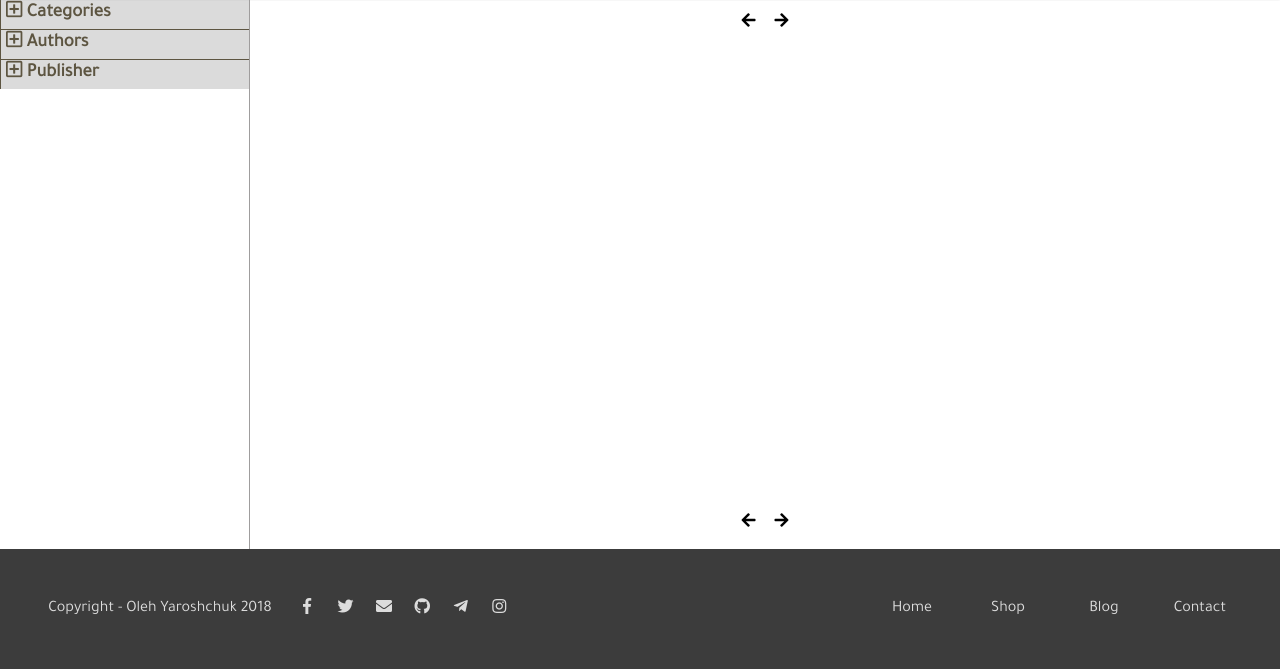
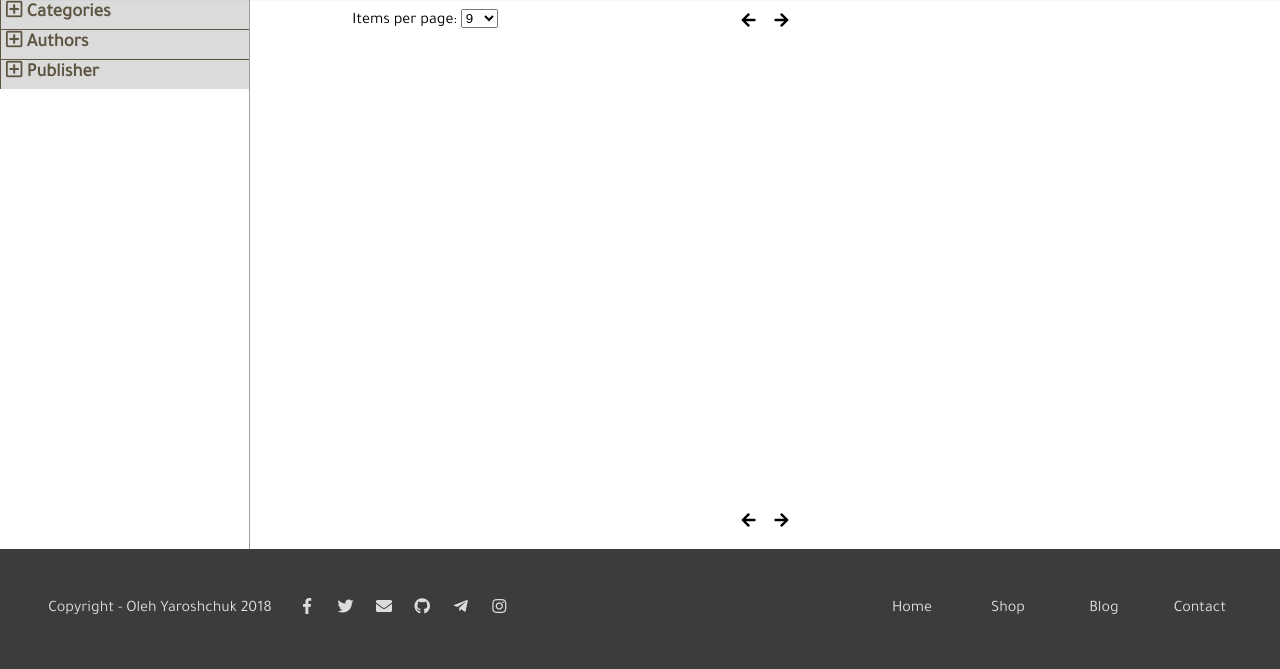
Before and after one commit to Syarol/Oasis, a PHP site: page /views/search.html in a window 1280 px wide. Shown: the part 131-800 px from the top of the page. Run offline with PHP 8.4, Linux system fonts and the light colour scheme; some libraries are stand-ins or nearby versions; some web fonts are replaced.

Commit message:
Added new feature
Added possibility of changing finded items count that showed on page

```diff
--- a/app/public/css/search.css
+++ b/app/public/css/search.css
@@ -106,7 +106,7 @@
   grid-row-start: 2;
   grid-template-columns: 250px 1fr;
   grid-template-rows: 50px 1fr;
-  grid-template-areas: "search-text search-text" "aside founded";
+  grid-template-areas: "search-text search-text" "aside finded";
 }
 
 .search-text-wrapper{
@@ -125,47 +125,85 @@
   font-family: 'Cabin', sans-serif;
 }
 
-#founded_section{
+#finded_section{
   grid-template-rows: 40px 1fr 40px;
   grid-row-gap: 5px;
   padding: 5px;
-  grid-area: founded;
+  grid-area: finded;
   align-items: start;
-  grid-template-areas: "pagination-top" "founded-items" "pagination-bottom";
+  grid-template-areas: "finded-top-container" "finded-items" "pagination-bottom";
 }
 
-#founded-items-container{
+.finded-section-top-container{
+  grid-area: finded-top-container;
+  grid-template-columns: repeat(3, 1fr);
+  grid-template-areas: "per-page pagination sort-by";
+  width: 100%;
+  font-family: 'Tajawal', sans-serif;
+}
+
+.choose-per-page-container{
+  grid-area: per-page;
+}
+
+.pagination {
+  display: flex;
+}
+
+.pagination-top{
+  grid-are: pagination;
+}
+
+.pagination-bottom{
+  grid-area: pagination-bottom;
+  font-family: 'Tajawal', sans-serif;
+}
+
+.pagination span {
+  padding: 8px;
+  border-radius: 2px;
+  transition: .5s;
+  margin: 0 1px;
+  width: 15px;
+}
+
+.pagination span:hover:not(.pagination-three-dots) {
+  background-color: #ddd;
+}
+
+
+#finded-items-container{
   display: grid;
   grid-template-columns: repeat(3, 1fr);
   grid-gap: 15px;
 }
 
-.founded-item{
+.finded-item{
   border: 1px solid #c8c6c6;
   grid-template-rows: 1fr 35px 20px 25px 50px;
   transition: .5s;
 }
 
-.founded-item:hover{
+.finded-item:hover{
   box-shadow: 0 0 1em grey;
 }
 
-.founded-item-photo{
+.finded-item-photo{
   width: 90%;
   height: 80%;
   object-fit: contain;
 }
 
-.founded-item h3{
+.finded-item h3{
   font-family: 'Hind', sans-serif;
   font-size: 15px;
 }
 
-.founded-item span{
+.finded-item span{
   font-family: 'Tajawal', sans-serif;
 }
 
-.founded-item span:nth-child(3){
+.finded-item span:nth-child(3){
   font-size: 12px;
 }
 
@@ -383,11 +421,11 @@
   height: 50%;
 }
 
-  #cart-header{
-    display: flex;
-    font-family: 'Bree Serif', serif;
-    margin: auto;
-    justify-content: center;
+#cart-header{
+  display: flex;
+  font-family: 'Bree Serif', serif;
+  margin: auto;
+  justify-content: center;
 }
 
 .cart-remove-item {
@@ -588,28 +626,3 @@
   grid-template-rows: repeat(4, 30px) 1fr 30px 40px;
   grid-template-areas: "book-author" "book-isbn" "book-publisher" "book-categories" "book-description"  "book-price" "book-avalaible-and-buy" ;
 }
-
-
-.pagination {
-  display: flex;
-}
-
-.pagination-top{
-  grid-area: pagination-top;
-}
-
-.pagination-bottom{
-  grid-area: pagination-bottom;
-}
-
-.pagination span {
-  padding: 8px;
-  border-radius: 2px;
-  transition: .5s;
-  margin: 0 1px;
-  width: 15px;
-}
-
-.pagination span:hover:not(.pagination-three-dots) {
-  background-color: #ddd;
-}
--- a/app/public/js/Pagination.js
+++ b/app/public/js/Pagination.js
@@ -10,31 +10,70 @@
 */
 
 import createNewEl from './createNewElement.js'; //for creating new DOM elements
-import RenderElements from './RenderElements.js'; //for render founded items
+import RenderElements from './RenderElements.js'; //for render finded items
 
 /**
  * Class
 */
 
 export default class Pagination{
-	constructor(data, paginationWrapper, cart){
+	constructor(data, paginationWrapper, cart, perPageContainer){
 		this.dataItems = data; //saves getted data inside instance of the object
 		this.paginationWrapper = paginationWrapper; //parent block
-		this.cart = cart; //cart instance for adding event listener for founded items in opened pages
-		this.Render = new RenderElements(); //for rendering founded items
-		this.perPage = 9; //count of items per page
+		this.cart = cart; //cart instance for adding event listener for finded items in opened pages
+		this.Render = new RenderElements(); //for rendering finded items
+		this.perPage = perPageContainer.value; //count of items per page
 
-		this.pagesCount = Math.floor(data.length / this.perPage); //get fully loaded pages
-		if (data.length % this.perPage){ //if have unfully loaded page add to page count too
-			this.pagesCount++;
+		this.pagesCount = this.countPages(this.dataItems, this.perPage);
+
+		this.renderPagesNumbers(this.pagesCount);
+		for (let pagination of this.paginationWrapper){
+			/*three dots block that means that more than one page between visible page numbers and first/last*/
+			pagination.insertBefore(createNewEl('span', false, {content: '...', class: 'pagination-three-dots three-dots-start'}), pagination.childNodes[2]);
+			pagination.insertBefore(createNewEl('span', false, {content: '...', class: 'pagination-three-dots three-dots-end'}), pagination.childNodes[pagination.childNodes.length - 2]);
+
+			this.removeTextNode(pagination); //deletes unnecessary '#text' nodes
+		}
+		this.openPage(1); //open first page of pagination
+
+		perPageContainer.onchange = () => {
+			this.perPage = perPageContainer.value; //count of items per page
+			this.pagesCount = this.countPages(this.dataItems, this.perPage);
+			this.removePagesNumbers(this.pagesCount);
+			this.renderPagesNumbers(this.pagesCount);
+			this.openPage(1); //open first page of pagination
+		};
 	}
 
-		/*creating pagination*/
-		for (let pagination of paginationWrapper){
-			this.deleteTextNode(pagination); //deletes unnecessary '#text' nodes
+	/*count number of pages*/
+	countPages(data, perPage){
+		let pagesCount = Math.floor(data.length / perPage); //get fully loaded pages
+		if (data.length % perPage){ //if have unfully loaded page add to page count too
+			pagesCount++;
+		}
+		return pagesCount;
+	}
 
+	/*remove pages numbers in pagination if needed*/
+	removePagesNumbers(pagesCount){
+		for (let pagination of this.paginationWrapper){
+			let items = Array.from(pagination.getElementsByClassName('pagination-page-number'));
+			if (items.length > pagesCount) {
+				for (let i = items.length; i > pagesCount; i--){
+					pagination.removeChild(items[i-1]);
+				}
+			}
+		}
+	}
+
+	/*render pages numbers in the pagination containers*/
+	renderPagesNumbers(pagesCount){
+		for (let pagination of this.paginationWrapper){
+			this.removeTextNode(pagination); //deletes unnecessary '#text' nodes
+			let items = Array.from(pagination.getElementsByClassName('pagination-page-number'));
+			if (items.length < pagesCount) {
 				/*creates button for every page number*/
-			for (let i = 1; i <= this.pagesCount; i++){
+				for (let i = items.length + 1; i <= this.pagesCount; i++){
 					/*create and insert page number to pagination*/
 					let pageNumber = createNewEl('span', false, {content: i, class: 'pagination-page-number'});
 					pagination.insertBefore(pageNumber, pagination.lastChild);
@@ -44,31 +83,42 @@
 					pagination.getElementsByClassName('pagination-arrow-left')[0].onclick = () => this.openPage(this.openedPage - 1); //open previous page of pagination on click
 					pagination.getElementsByClassName('pagination-arrow-right')[0].onclick = () => this.openPage(this.openedPage + 1); //open next page of pagination on click
 				}
-
-			/*three dots block that means that more than one page between visible page numbers and first/last*/
-			pagination.insertBefore(createNewEl('span', false, {content: '...', class: 'pagination-three-dots three-dots-start'}), pagination.childNodes[2]);
-			pagination.insertBefore(createNewEl('span', false, {content: '...', class: 'pagination-three-dots three-dots-end'}), pagination.childNodes[pagination.childNodes.length - 2]);
-
-			this.deleteTextNode(pagination); //deletes unnecessary '#text' nodes
 			}
-
-		this.openPage(1); //open first page of pagination
+		}
 	}
 
 	/*opens various page of pagination*/
 	openPage(page){
-		if (page > 0 && page <= this.pagesCount && page != this.openedPage){ //opens existing page and don't not reopen already opened page
+		if (page > 0 && page <= this.pagesCount){ //opens existing page
+
+			/*finds and render finded items of opened page*/
+			const renderItems = (page, startPointParam) => {
+				for (let i = this.perPage * page - startPointParam; i < this.perPage * page; i++){
+					if (this.dataItems[i]){
+						this.Render.finded(this.dataItems[i], this.cart);
+					}
+				}
+			};
+
+			let findedItems = document.getElementsByClassName('finded-item'); //get items that exist on page
+
+			if (page == this.openedPage) {
+				if (findedItems.length < this.perPage){
+					/*add new items up to the range*/
+					renderItems(page, this.perPage - findedItems.length);
+				} else {
+					/*remove items that out of the range*/
+					for (var i = findedItems.length - 1; i >= this.perPage; i--) {
+						findedItems[i-1].remove();
+					}
+				}
+			} else {
 				/*removes old items*/
-			let items = document.getElementsByClassName('founded-item');
-			while(items[0]){
-				items[0].remove();
+				while(findedItems[0]){
+					findedItems[0].remove();
 				}
 
-			/*finds and render founded items of opened page*/
-			for (let i = this.perPage * page - this.perPage; i < this.perPage * page; i++){
-				if (this.dataItems[i]){
-					this.Render.founded(this.dataItems[i], this.cart);
-				}
+				renderItems(page, this.perPage);
 			}
 
 			this.highlightOpened(page); //highlight open page in pagination
@@ -140,8 +190,8 @@
 		}
 	}
 
-	/*deletes unnecessary '#text' nodes */
-	deleteTextNode(parent){
+	/*removes unnecessary '#text' nodes */
+	removeTextNode(parent){
 		for (let child of parent.childNodes){ //check every child of parent
 	 		if (child.nodeType == 3) { //if needed then delete
 		        parent.removeChild(child);
--- a/app/public/js/RenderElements.js
+++ b/app/public/js/RenderElements.js
@@ -169,15 +169,15 @@
 		new Carousel(parent.getElementsByClassName('right-control')[0], parent.getElementsByClassName('left-control')[0], parent.getElementsByClassName('carousel')[0]/*, cart.addToCartArray*/);
 	}
 
-	/*render founded goods*/
-	founded(item, cart){
+	/*render finded goods*/
+	finded(item, cart){
 		/*goods wrapper block*/
-		createNewEl('div', document.getElementById('founded-items-container'), {
-	 		class: 'founded-item grid-center-items',
+		createNewEl('div', document.getElementById('finded-items-container'), {
+	 		class: 'finded-item grid-center-items',
 	 		nested: [
 	 			/*goods image*/
 	 			createNewEl('img', false, {
-	 				class: 'founded-item-photo',
+	 				class: 'finded-item-photo',
 	 				pseudo: item.title,
 	 				src: item.thumbnailUrl,
 	 				/*on photo click open modal window with information about goods*/
--- a/app/public/js/ServerInteraction.js
+++ b/app/public/js/ServerInteraction.js
@@ -72,42 +72,42 @@
 		};
 	}
 
-	/*Found goods*/
-	getFounded(query){
+	/*Find goods*/
+	getFinded(query){
 		return new Promise(function(resolve, reject){
 			var xHr = new XMLHttpRequest(); //Create the object
 			xHr.open('post', '/getSearchResults'); //initialization of query
 			xHr.setRequestHeader('Content-Type', 'application/json');
 			xHr.send(JSON.stringify(query)); //send query
 
-			/*when the request has been processed send founded*/
+			/*when the request has been processed send finded*/
 			xHr.onload = () => {
-			   	resolve(JSON.parse(xHr.responseText)); //returns variable with founded items
+			   	resolve(JSON.parse(xHr.responseText)); //returns variable with finded items
 			};
 
 			xHr.onerror = function() { reject(Error('Network Error')); }; //on error return error message
 		});
 	}
 
-	/*Found and render goods details list by specified colum (categories, author, publiser)*/
+	/*Find and render goods details list by specified colum (categories, author, publiser)*/
 	getList(column, parent, renderFunction){
 		var xHr = new XMLHttpRequest(); //Create the object
 		xHr.open('get', '/getList?column=' + column); //initialization of query
 		xHr.send(); //send query
 
-		/*when the request has been processed render founded*/
+		/*when the request has been processed render finded*/
 		xHr.onload = function (){
 		   	renderFunction(JSON.parse(this.responseText), parent, column);
 		};
 	}
 
-	/*Found and render special marked goods*/
+	/*Find and render special marked goods*/
 	getSpecialMarked(type, parent, renderFunction, cart){
 		var xHr = new XMLHttpRequest(); //Create the object
 		xHr.open('get', '/getSpecialMarked?type=' + type); //initialization of query
 		xHr.send(); //send query
 
-		/*when the request has been processed render founded*/
+		/*when the request has been processed render finded*/
 		xHr.onload = () => {
 	   		renderFunction(parent, JSON.parse(xHr.responseText), cart);
 		};
--- a/app/public/js/search.js
+++ b/app/public/js/search.js
@@ -76,8 +76,8 @@
 	return query;
 }
 
-function showSearchQuery(query, foundedLength){
-	let searchText = foundedLength + ' results ';
+function showSearchQuery(query, findedLength){
+	let searchText = findedLength + ' results ';
 	if (query.query && query.query != '') {
 		searchText += 'for "' + query.query + '"';
 	}
@@ -110,9 +110,9 @@
 	let Render = new RenderElements();
 
 	let query = getSearchQueryFromURL(window.location.search);
-	ServerInteraction.getFounded(query).then(
+	ServerInteraction.getFinded(query).then(
 		function(res){
-			new Pagination(res, document.getElementsByClassName('pagination'), cart);
+			new Pagination(res, document.getElementsByClassName('pagination'), cart, document.getElementsByClassName('choose-per-page-select')[0]);
 
 			showSearchQuery(query, res.length);
 		},
--- a/app/views/search.html
+++ b/app/views/search.html
@@ -42,14 +42,28 @@
 		</section>
 			<span id="search-text"></span>
 
-		<section id="founded_section" class="grid-center-items">
-			<div class="pagination pagination-top">
-				<span id="top-parination-left" class="pagination-arrow pagination-arrow-left fas"></span>
+		<section id="finded_section" class="grid-center-items">
+			<div class="finded-section-top-container grid-center-items">
+				<div class="choose-per-page-container">
+					<span>Items per page: </span>
+					<select class="choose-per-page-select">
+						<option value="9">9</option>
+						<option value="18">18</option>
+						<option value="36">36</option>
+						<option value="48">48</option>
+					</select>
+				</div>
 
-				<span id="top-parination-right" class="pagination-arrow pagination-arrow-right fas"></span>
+				<div class="pagination pagination-top">
+					<span id="top-parination-left" class="pagination-arrow pagination-arrow-left fas"></span>
+
+					<span id="top-parination-right" class="pagination-arrow pagination-arrow-right fas"></span>
+				</div>
+
 			</div>
 
-			<div id="founded-items-container">
+
+			<div id="finded-items-container">
 
 			</div>
 
```
Lines whose indentation alone changed are shown as unchanged.
